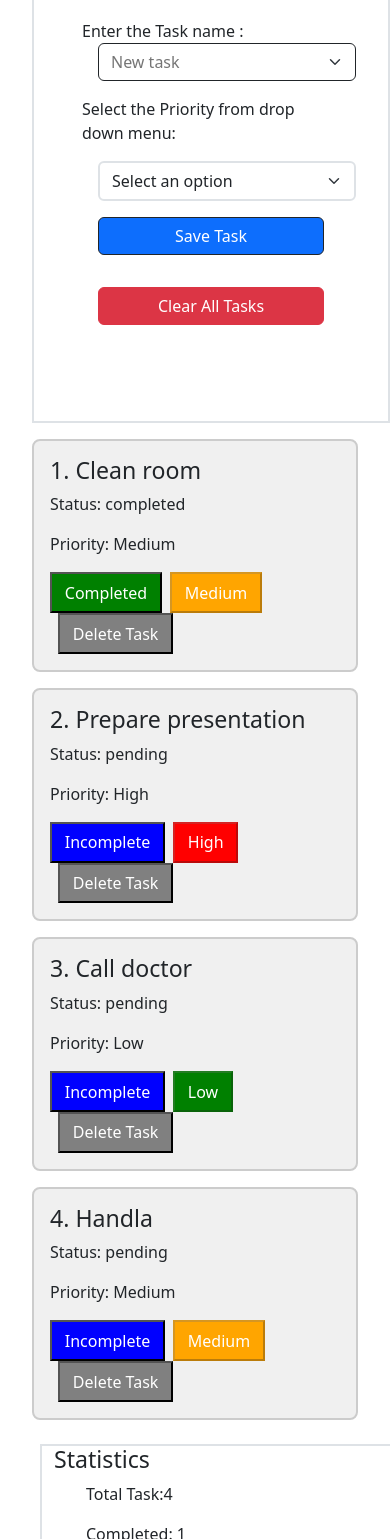
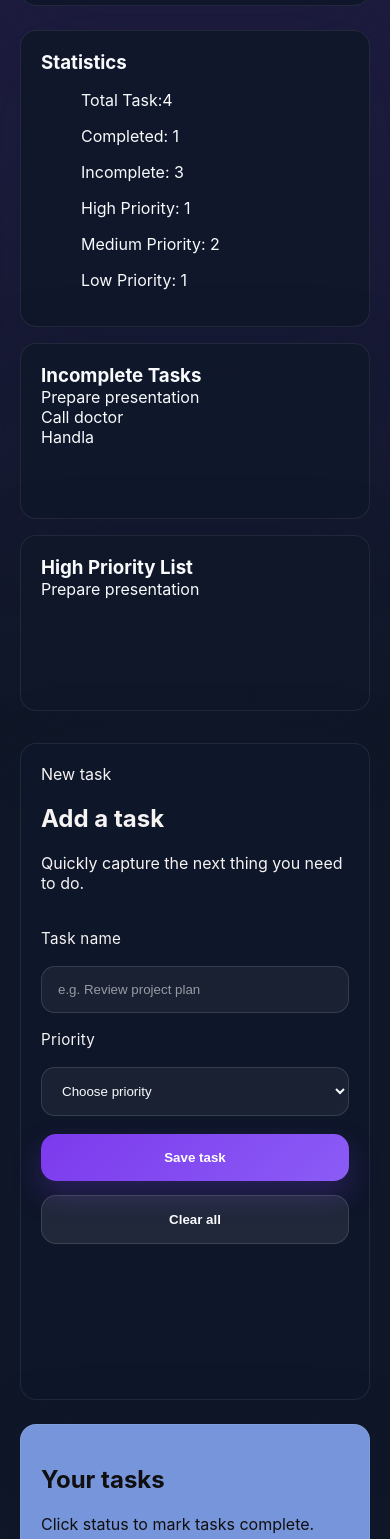
Before and after one commit to ashahsana-sketch/task-tracker, a website with bundled scripts: page index.html in a window 390 px wide. Shown: the part 185-1724 px from the top of the page. Built offline with nearby package versions, Linux system fonts and the light colour scheme.

Commit message:
03-07-2026 8:00

```diff
--- a/index.html
+++ b/index.html
@@ -1,42 +1,64 @@
 <!DOCTYPE html>
-<html>
+<html lang="en">
 <head>
-    <title>TypeScript Task Tracker</title>
-    <script type="module" src="dist/dag10.js" defer></script>
-    <!-- <link rel="stylesheet" href="style.css" /> -->
-    <link href="https://cdn.jsdelivr.net/npm/bootstrap@5.3.3/dist/css/bootstrap.min.css" rel="stylesheet">
+    <meta charset="UTF-8" />
+    <meta http-equiv="X-UA-Compatible" content="IE=edge" />
+    <meta name="viewport" content="width=device-width, initial-scale=1.0" />
+    <title>Task Tracker</title>
+    <link rel="stylesheet" href="style.css" />
 </head>
+<body>
+    <div class="page-shell">
+        <header class="hero">
+            <div class="hero-copy">
+                <p class="eyebrow">Task tracker</p>
+                <h1 id="h1">Task Tracker</h1>
+                <p id="h2" class="hero-subtitle">Organize your tasks, prioritize work, and stay focused all day.</p>
+            </div>
+            <div class="hero-panels">
+                <article id="stats" class="hero-card"></article>
+                <article id="inComplete" class="hero-card"></article>
+                <article id="HighPriority" class="hero-card"></article>
+            </div>
+        </header>
+        <main class="task-layout">
+            <section class="task-form-card">
+                <div class="card-header">
+                    <span class="badge">New task</span>
+                    <h2>Add a task</h2>
+                    <p>Quickly capture the next thing you need to do.</p>
+                </div>
+                <form id="form-element" class="task-form">
+                    <label for="task-input">Task name</label>
+                    <input id="task-input" type="text" placeholder="e.g. Review project plan" />
 
-<body class="m-3">
-<header id="title" class="container-fluid">
-    <h1 id="h1" class="border border-2">Task Tracker</h1>
-    <h2 id="h2"> An application to learn the Typescript</h2>
-    <hr>
-</header>
-    <!-- <div class="task-controls container"> -->
- <div id="app" class="container col-md-4 border border-2 m-3 p-3">
-        <form id="form-element" class="d-flex flex-column p-3 m-3" >
-         <p>Enter the Task name :<input id="task-input"class="form-select ms-3 border-dark" type="text" placeholder="New task" >  <!--//required minlength="3" maxlength="20" -->
-        </p>
-        <p>Select the Priority  from drop down menu:</p>
-        <select id="priority-input" class="form-select d-flex flex-column border border-2 ms-3">
-            <option value="" disabled selected>Select an option</option>
+                    <label for="priority-input">Priority</label>
+                    <select id="priority-input">
+                        <option value="choose-priority" disabled selected>Choose priority</option>
                         <option value="Low">Low</option>
                         <option value="Medium">Medium</option>
                         <option value="High">High</option>
                     </select>
-        <button type="submit" id="save-task-button" class="btn btn-primary border-dark m-3">Save Task</button>
-        <button id="clear-all" class="btn btn-danger m-3">Clear All Tasks</button>
-        <p id="empty-message" class="text-muted m-3"></p>
+
+                    <div class="button-row">
+                        <button type="submit" id="save-task-button" class="primary-button">Save task</button>
+                        <button type="button" id="clear-all" class="secondary-button">Clear all</button>
+                    </div>
+
+                    <p id="error-message" class="form-note"></p>
+                    <p id="empty-message" class="form-note"></p>
                 </form>
-    <p id="error-message" class="text-danger"></p>
+            </section>
+            <section class="task-list-card">
+                <div class="card-header">
+                    <h2>Your tasks</h2>
+                    <p>Click status to mark tasks complete.</p>
                 </div>
-<section id="tasks-print"></section>
-
-
- <!-- <div id="cardDisplay" class="container bg-secondary task deletedcard gap-2 m-4"></div>-->
-<div id="stats" class="container border border-2 col-md-4 gap-2 m-4"></div>
-<div id="inComplete" class="container border border-2 col-md-4 gap-2 m-4"></div>
-<div id="HighPriority" class="container border border-2 col-md-4 gap-2 m-4"></div>
+                <div id="tasks-print" class="tasks-print"></div>
+                <div id="app" class="tasks-print"></div>
+            </section>
+        </main>
+    </div>
+    <script type="module" src="dist/dag10.js" defer></script>
 </body>
 </html>
--- a/style.css
+++ b/style.css
@@ -1,204 +1,258 @@
-:root{
-/* Brand Colors */
-  --purple-100: oklch(95.6% 0.028 282);
-  --purple-200: oklch(91.7% 0.049 281);
-  --purple-400: oklch(65.382% 0.18828 279.856);
-  --purple-600: oklch(51.52% 0.2801 282.26);
-  --purple-800: oklch(33.8% 0.24 285);
-  --indigo-100: oklch(94.5% 0.015 264);
-
-  /* Neutral Colors */
-  --gray-50: oklch(98.53% 0.0076 250.77);
-  --gray-100: oklch(96.5% 0.01 250);
-  --gray-300: oklch(85.82% 0.0156 254.4);
-  --gray-400: oklch(70.12% 0.019 252.3);
-  --gray-600: oklch(44.51% 0.0304 257.65);
-  --gray-700: oklch(24.51% 0.0304 257.65);
-  --gray-900: oklch(18.23% 0.0298 274.65);
-  --white: oklch(100% 0 0);
-  --transparent: oklch(100% 0 0 / 0);
-
-  /* Utility Colors */
-  --mint-50: oklch(97.5% 0.015 165);
-  --mint-200: oklch(92% 0.035 165);
-  --emerald-100: oklch(97.9% 0.04 144);
-  --emerald-800: oklch(42.71% 0.1654 142.1);
-  --orange-100: oklch(75% 0.55 100);
-  --orange-800: oklch(75% 0.55 100);
-  --color-complete: rgba(45, 255, 196, 0.7);
-
-  /* Spacing */
-  --spacing-1: 0.25rem;
-  --spacing-2: 0.5rem;
-  --spacing-3: 0.75rem;
-  --spacing-4: 1rem;
-  --spacing-5: 1.5rem;
-  --spacing-6: 2rem;
-  --spacing-7: 3rem;
-
-  /* Rounded */
-  --rounded: 0.25rem;
-  --rounded-1: 0.4rem;
-  --rounded-2: 0.7rem;
-
-  /* Animations */
-  --lift-hover: translateY(-0.1rem);
-  --lift-active: translateY(0);
-
-  /* Semantic Layer */
-  --color-text: light-dark(var(--gray-900), var(--white));
-  --color-text-muted: light-dark(var(--gray-600), var(--gray-50));
-
-  --color-primary: light-dark(var(--purple-600), var(--purple-200));
-  --color-primary-soft: light-dark(var(--purple-100), var(--purple-800));
-
-  --color-surface: light-dark(var(--white), var(--gray-700));
-  --color-surface-muted: light-dark(var(--gray-50), var(--gray-400));
-
-  --color-low: light-dark(var(--gray-700), var(--gray-400));
-  --color-medium: light-dark(var(--gray-600), var(--gray-600));
-  --color-high: light-dark(var(--orange-100), var(--orange-800));
-
-  /* Breakpoints
-
-  40rem = mobile large
-  50rem = tablet
-  60rem = small desktop
-  65rem = large desktop
-
-*/
+:root {
+  --bg: #0f172a;
+  --panel: #111827;
+  --panel-soft: #1f2937;
+  --text: #f8fafc;
+  --textcard:black;
+  --muted: #94a3b8;
+  --accent: #7c3aed;
+  --accent-strong: #8b5cf6;
+  --success: #10b981;
+  --warning: #f97316;
+  --danger: #ef4444;
+  --radius: 1rem;
+  --shadow: 0 24px 80px rgba(15, 23, 42, 0.25);
+  --max-width: 1180px;
 }
 
-/* ==========================================
-    Basic reset & typography
-   ========================================== */
-
 * {
-  margin: 0;
-  padding: 0;
-  font: inherit;
-}
-body{
-    background-color: var(--purple-100) !important;
-    min-height: 100vh;
-    font-family: Inter, system-ui, -apple-system, BlinkMacSystemFont, "Segoe UI", sans-serif;
-    color: var(--gray-900);
-    padding: 2rem;
+  box-sizing: border-box;
 }
 
-.page-container {
-    max-width: 1100px;
-    margin: 0 auto;
+html,
+body {
+  margin: 0;
+  min-height: 100%;
 }
 
-.task-controls {
+body {
+  font-family: Inter, system-ui, -apple-system, BlinkMacSystemFont, "Segoe UI", sans-serif;
+  background: radial-gradient(circle at top, rgba(124, 58, 237, 0.18), transparent 32%),
+    linear-gradient(180deg, #111827 0%, #0f172a 100%);
+  color: var(--text);
+}
+
+.page-shell {
+  width: min(100%, calc(var(--max-width) - 2rem));
+  margin: 0 auto;
+  padding: 2rem 1rem 3rem;
+}
+
+.hero {
+  display: grid;
+  gap: 1.5rem;
+  margin-bottom: 2rem;
+}
+
+.hero-copy {
+  max-width: 42rem;
+  padding: 2rem;
+  border: 1px solid rgba(255, 255, 255, 0.08);
+  border-radius: var(--radius);
+  background: rgba(15, 23, 42, 0.88);
+  box-shadow: var(--shadow);
+}
+
+.eyebrow {
+  margin: 0 0 0.75rem;
+  text-transform: uppercase;
+  letter-spacing: 0.18em;
+  color: var(--success);
+  font-size: 0.85rem;
+}
+
+.hero-copy h1 {
+  margin: 0;
+  font-size: clamp(2.4rem, 4vw, 4rem);
+  line-height: 1.05;
+}
+
+.hero-subtitle {
+  margin-top: 1rem;
+  color: var(--muted);
+  line-height: 1.8;
+}
+
+.hero-panels {
   display: grid;
   gap: 1rem;
-    padding: 1.5rem;
-    background: rgba(255, 255, 255, 0.92);
-    border: 1px solid rgba(15, 23, 42, 0.08);
-    border-radius: 1.25rem;
-    box-shadow: 0 22px 60px rgba(15, 23, 42, 0.08);
+  grid-template-columns: repeat(auto-fit, minmax(220px, 1fr));
 }
 
-.task-controls input,
-.task-controls select,
-.task-controls .btn {
-    width: 100%;
+.hero-card {
+  padding: 1.4rem;
+  background: rgba(15, 23, 42, 0.88);
+  border: 1px solid rgba(255, 255, 255, 0.08);
+  border-radius: var(--radius);
+  box-shadow: var(--shadow);
+  min-height: 11rem;
 }
 
-.task-controls .btn {
+.hero-card h2,
+.hero-card h3,
+.hero-card p {
   margin: 0;
 }
 
-.card-grid {
-  margin-block-start: var(--spacing-5);
+.task-layout {
   display: grid;
-  gap: var(--spacing-4);
-  grid-template-columns: repeat(auto-fit, minmax(280px, 1fr));
+  gap: 1.5rem;
+  grid-template-columns: 360px minmax(0, 1fr);
 }
 
-@media (max-width: 50rem) {
-  .card-grid {
+.task-form-card{
+  border-radius: var(--radius);
+  background: rgba(15, 23, 42, 0.92);
+  border: 1px solid rgba(255, 255, 255, 0.08);
+  box-shadow: var(--shadow);
+  padding: 1.75rem;
+  color: rgb(246, 243, 243)
+}
+.task-list-card {
+  border-radius: var(--radius);
+  background: rgba(129, 161, 234, 0.92);
+  border: 1px solid rgba(255, 255, 255, 0.08);
+  box-shadow: var(--shadow);
+  padding: 1.75rem;
+  color: rgb(16, 15, 15)
+}
+
+.task-form-card {
+  display: flex;
+  flex-direction: column;
+  gap: 1.25rem;
+}
+
+.task-form {
+  display: grid;
+  gap: 1.1rem;
+}
+
+.task-form label {
+  font-size: 0.95rem;
+  letter-spacing: 0.02em;
+}
+
+.task-form input,
+.task-form select {
+  width: 100%;
+  padding: 0.95rem 1rem;
+  border-radius: 0.85rem;
+  border: 1px solid rgba(255, 255, 255, 0.12);
+  background: rgba(255, 255, 255, 0.05);
+  color: var(--text);
+}
+
+.task-form input::placeholder {
+  color: rgba(255, 255, 255, 0.55);
+}
+
+.button-row {
+  display: grid;
+  gap: 0.85rem;
+}
+
+.primary-button,
+.secondary-button {
+  border: none;
+  border-radius: 0.95rem;
+  padding: 1rem 1.2rem;
+  font-weight: 600;
+  cursor: pointer;
+  transition: transform 0.25s ease, box-shadow 0.25s ease;
+}
+
+.primary-button {
+  background: linear-gradient(135deg, var(--accent), var(--accent-strong));
+  color: white;
+  box-shadow: 0 14px 30px rgba(124, 58, 237, 0.25);
+}
+
+.secondary-button {
+  background: rgba(255, 255, 255, 0.08);
+  color: var(--text);
+  border: 1px solid rgba(255, 255, 255, 0.12);
+}
+
+.primary-button:hover,
+.secondary-button:hover {
+  transform: translateY(-1px);
+}
+
+.form-note {
+  color: var(--muted);
+  font-size: 0.92rem;
+  min-height: 1.3rem;
+}
+
+.tasks-print {
+  display: grid;
+  gap: 1rem;
+}
+
+.task {
+  position: relative;
+  background: rgba(255, 255, 255, 0.05);
+  border: 1px solid rgba(255, 255, 255, 0.1);
+  border-radius: 1.4rem;
+  padding: 1.4rem;
+  box-shadow: 0 18px 40px rgba(0, 0, 0, 0.18);
+}
+
+.task h3 {
+  margin-bottom: 0.75rem;
+  font-size: 1.2rem;
+}
+
+.task p {
+  margin: 0.45rem 0;
+  color: rgba(255, 255, 255, 0.75);
+}
+
+.task button {
+  border: none;
+  border-radius: 0.85rem;
+  padding: 0.7rem 1rem;
+  color: white;
+  font-weight: 600;
+  cursor: pointer;
+}
+
+.task button:hover {
+  opacity: 0.95;
+}
+
+.task .completed {
+  background: var(--success);
+}
+
+.low-priority {
+  border-left: 5px solid #34d399;
+}
+
+.medium-priority {
+  border-left: 5px solid #fb923c;
+}
+
+.high-priority {
+  border-left: 5px solid #f472b6;
+}
+
+@media (max-width: 900px) {
+  .task-layout {
     grid-template-columns: 1fr;
   }
 }
 
-.task {
-    background: var(--white);
-    border: 1px solid rgba(15, 23, 42, 0.08);
-    border-radius: 1.5rem;
-    padding: 1.5rem;
-    box-shadow: 0 20px 45px rgba(15, 23, 42, 0.08);
-    display: grid;
-    gap: 0.85rem;
+@media (max-width: 640px) {
+  .page-shell {
+    padding: 1.25rem;
   }
 
-.task h3 {
-    margin: 0;
-    font-size: 1.25rem;
-    letter-spacing: -0.02em;
-}
-
-.task p {
-    margin: 0;
-    color: var(--gray-700);
-}
-
-.task button {
-    width: fit-content;
-}
-
-.task .btn .completed{
-    background-color: #16a34a !important;
-    border-color: #16a34a !important;
-    color: rgb(108, 6, 6);
-    /* HTML: <div class="ribbon">Your text content</div> */
-.ribbon {
-  font-size: 28px;
-  font-weight: bold;
-  color: #fff;
-}
-.ribbon {
-  --f: .5em; /* control the folded part */
-
-  position: absolute;
-  top: 0;
-  left: 0;
-  line-height: 1.8;
-  padding-inline: 1lh;
-  padding-bottom: var(--f);
-  border-image: conic-gradient(#0008 0 0) 51%/var(--f);
-  clip-path: polygon(
-    100% calc(100% - var(--f)),100% 100%,calc(100% - var(--f)) calc(100% - var(--f)),var(--f) calc(100% - var(--f)), 0 100%,0 calc(100% - var(--f)),999px calc(100% - var(--f) - 999px),calc(100% - 999px) calc(100% - var(--f) - 999px));
-  transform: translate(calc((cos(45deg) - 1)*100%), -100%) rotate(-45deg);
-  transform-origin: 100% 100%;
-  background-color: #F07818; /* the main color  */
+  .hero-copy,
+  .hero-card,
+  .task-form-card,
+  .task-list-card {
+    padding: 1.25rem;
   }
 }
-.deletedcard
- {
-    background-color: #16a34a !important;
-    border-color: #16a34a !important;
-    color: rgb(108, 6, 6);
-    text-decoration: line-through;
-    opacity: 0.6;
-}
-.btn {
-    background-color: #b9f8d1 !important;
-    border: 2px solid #026905 !important;
-    color: rgb(11, 11, 11);
-    padding: 10px;
-    border-radius: 10px;
-}
-
-.low-priority {
-    border-left: 6px solid #10b981;
-}
-.medium-priority {
-    border-left: 6px solid #f97316;
-}
-
-.high-priority {
-    border-left: 6px solid #ef4444;
-}
```
Lines whose indentation alone changed are shown as unchanged.
